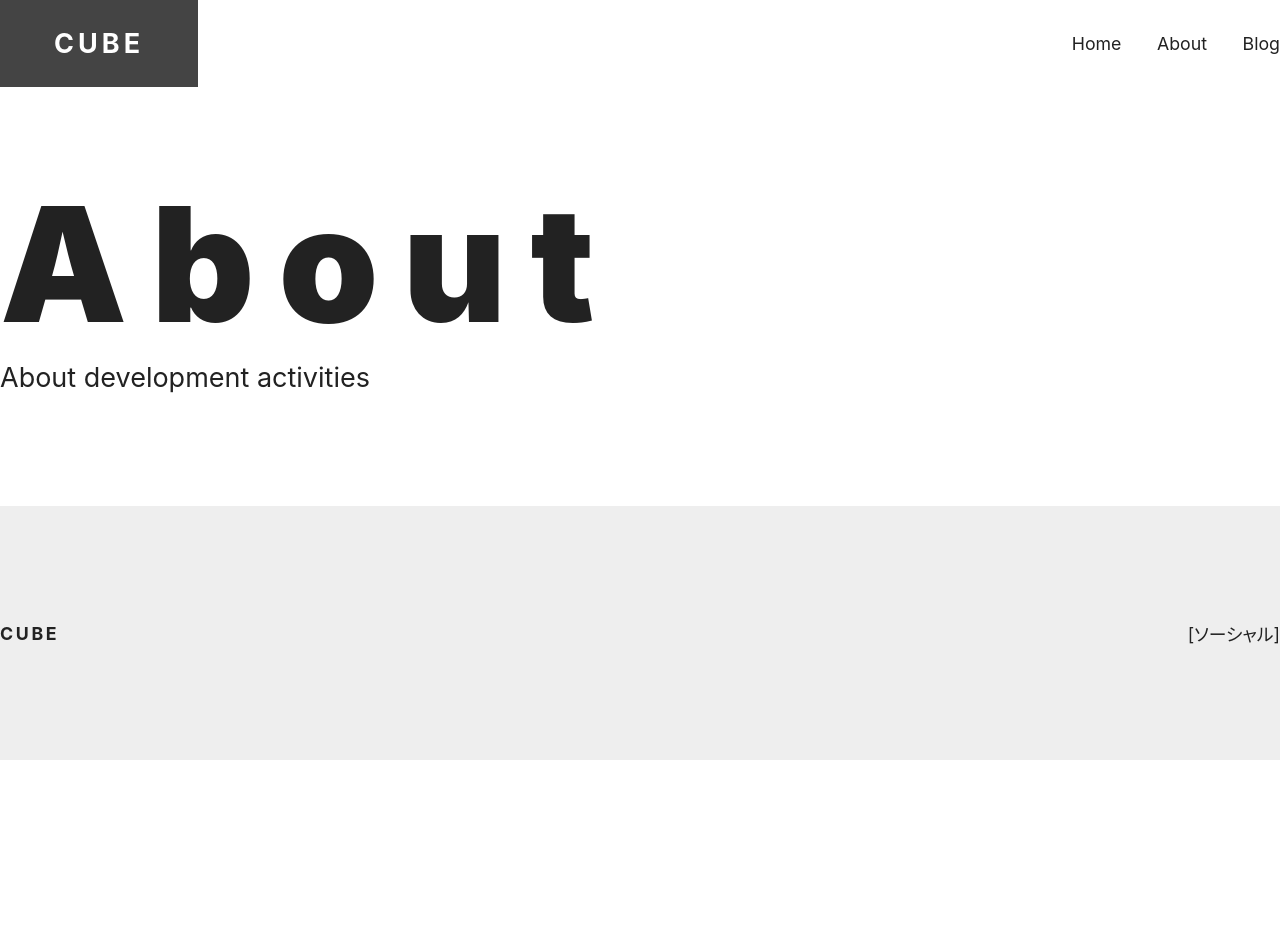
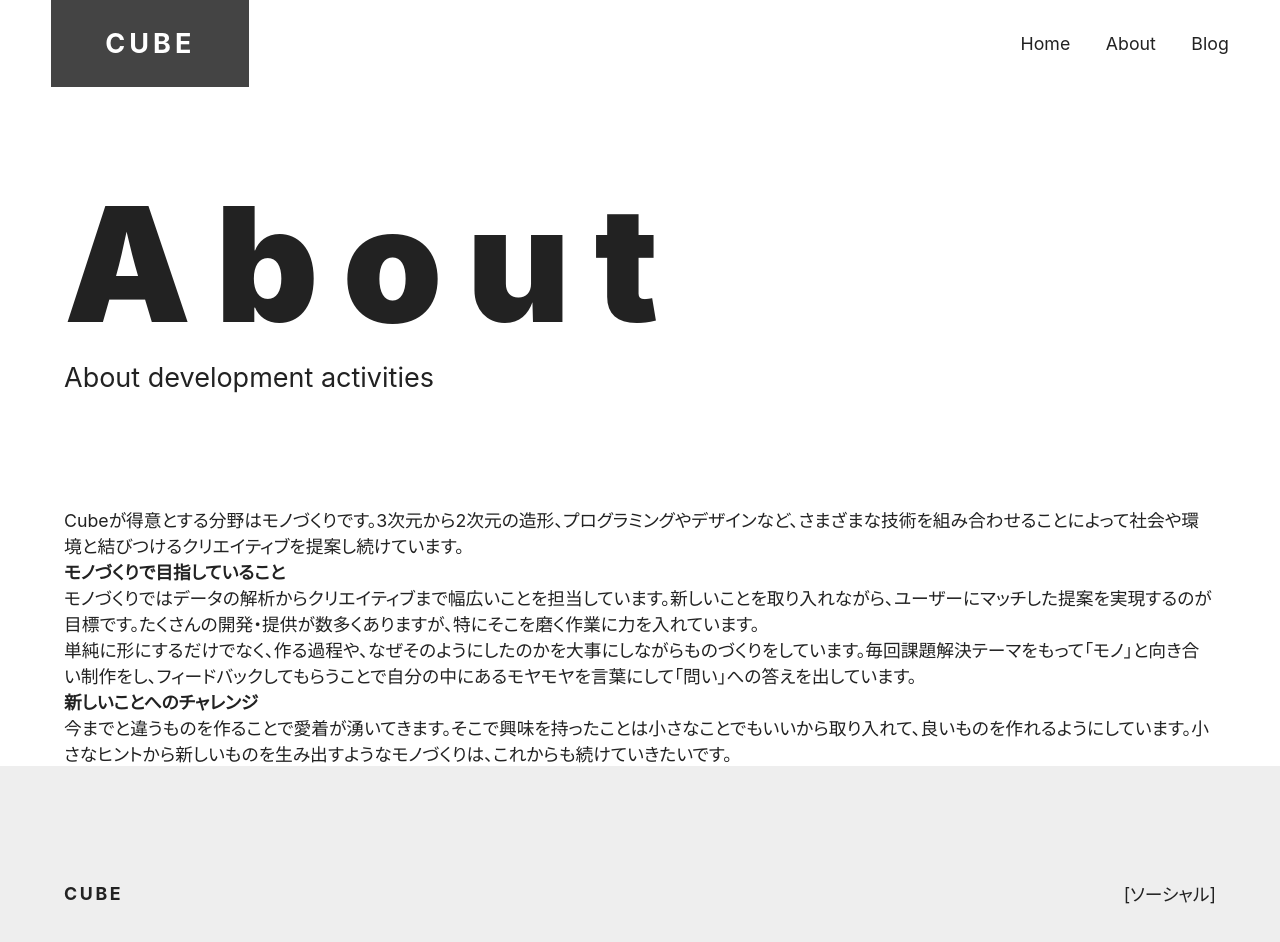
Before and after one commit to goto-ryota56/Next-js_test, a Next.js app: page /about in a window 1280 px wide. Shown: the top 942 px of the page. Before the commit the page ends 800 px from the top, so only its background shows below. Built offline with nearby package versions, Linux system fonts and the light colour scheme.

Commit message:
横幅の設定

```diff
--- a/components/container.js
+++ b/components/container.js
@@ -0,0 +1,5 @@
+import styles from "styles/container.module.css";
+
+export default function Container({ children, large = false }) {
+    return <div className={large ? styles.large : styles.default}>{children}</div>;
+}
--- a/components/footer.js
+++ b/components/footer.js
@@ -1,13 +1,16 @@
+import Container from "components/container";
 import Logo from "./logo";
 import styles from "styles/footer.module.css";
 
 export default function Footer() {
     return (
         <footer className={styles.wrapper}>
-            <div className={styles.flexContainer}>
-                <Logo />
-                [ソーシャル]
-            </div>
+            <Container>
+                <div className={styles.flexContainer}>
+                    <Logo />
+                    [ソーシャル]
+                </div>
+            </Container>
         </footer>
     );
 }
--- a/components/header.js
+++ b/components/header.js
@@ -1,3 +1,4 @@
+import Container from "components/container";
 import Logo from "components/logo";
 import Nav from "components/nav";
 import styles from "styles/header.module.css";
@@ -5,10 +6,12 @@
 export default function Header() {
     return (
         <header>
-            <div className={styles.flexContainer}>
-                <Logo boxOn />
-                <Nav />
-            </div>
+            <Container large>
+                <div className={styles.flexContainer}>
+                    <Logo boxOn />
+                    <Nav />
+                </div>
+            </Container>
         </header>
     );
 }
--- a/pages/about.js
+++ b/pages/about.js
@@ -1,5 +1,22 @@
 import Hero from "components/hero";
+import Container from "components/container";
+export default function About() {
+    return (
+        <Container>
+            <Hero title='About' subtitle='About development activities' />
 
-export default function About() {
-    return <Hero title='About' subtitle='About development activities' />;
+            <p>Cubeが得意とする分野はモノづくりです。3次元から2次元の造形、プログラミングやデザインなど、さまざまな技術を組み合わせることによって社会や環境と結びつけるクリエイティブを提案し続けています。</p>
+            <h2>モノづくりで目指していること</h2>
+            <p>
+                モノづくりではデータの解析からクリエイティブまで幅広いことを担当しています。新しいことを取り入れながら、ユーザーにマッチした提案を実現するのが目標です。たくさんの開発・提供が数多くありますが、特にそこを磨く作業に力を入れています。
+            </p>
+            <p>
+                単純に形にするだけでなく、作る過程や、なぜそのようにしたのかを大事にしながらものづくりをしています。毎回課題解決テーマをもって「モノ」と向き合い制作をし、フィードバックしてもらうことで自分の中にあるモヤモヤを言葉にして「問い」への答えを出しています。
+            </p>
+            <h3>新しいことへのチャレンジ</h3>
+            <p>
+                今までと違うものを作ることで愛着が湧いてきます。そこで興味を持ったことは小さなことでもいいから取り入れて、良いものを作れるようにしています。小さなヒントから新しいものを生み出すようなモノづくりは、これからも続けていきたいです。
+            </p>
+        </Container>
+    );
 }
--- a/styles/container.module.css
+++ b/styles/container.module.css
@@ -0,0 +1,10 @@
+.default {
+    width: 92%;
+    max-width: 1152px;
+    margin: 0 auto;
+}
+
+.large {
+    composes: default;
+    max-width: 1280px;
+}
```
Also changed, not shown: pages/blog/index.js (+6 -1 lines), pages/index.js (+6 -2 lines).
